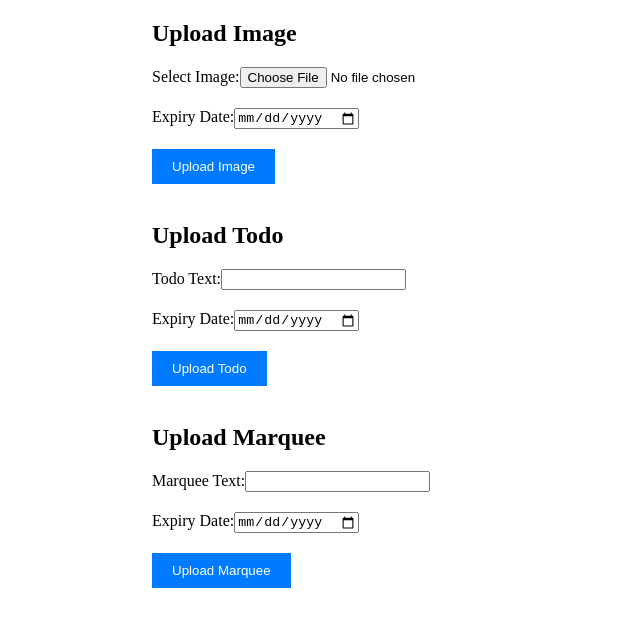
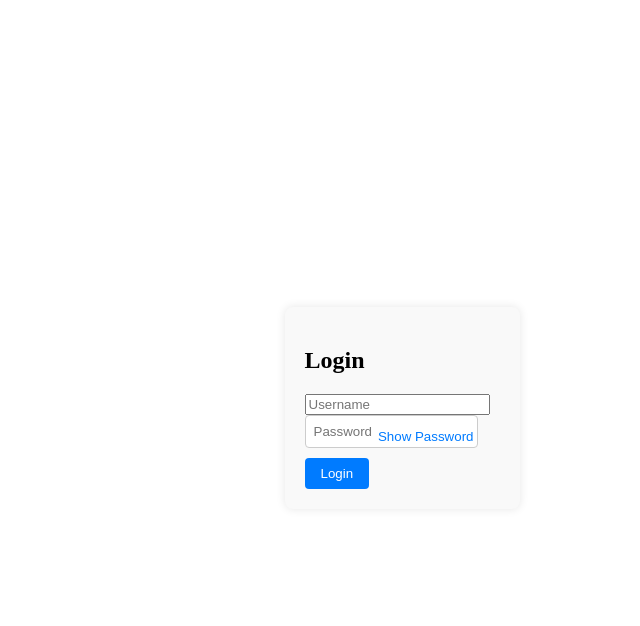
Before and after one commit to Parzivial96/Dboard_upload, a Next.js app: page / in a window 1280 px wide. Shown: the top 626 px of the page, without its empty margins (238-878 px from the left). Built offline with nearby package versions, Linux system fonts and the light colour scheme.

Commit message:
intital Login feature added

```diff
--- /dev/null
+++ b/src/app/login.tsx
@@ -0,0 +1,102 @@
+"use client";
+
+import React, { useState } from 'react';
+import MultiUpload from './upload';
+
+const LoginPage = () => {
+  const [username, setUsername] = useState('');
+  const [password, setPassword] = useState('');
+  const [isLoggedIn, setIsLoggedIn] = useState(false);
+  const [showPassword, setShowPassword] = useState(false);
+
+  const handleLogin = () => {
+    // Hardcoded credentials for demonstration purposes
+    const validUsername = 'admin';
+    const validPassword = 'password';
+
+    if (username === validUsername && password === validPassword) {
+      setIsLoggedIn(true);
+    } else {
+      alert('Invalid username or password');
+    }
+  };
+
+  const handleLogout = () => {
+    setIsLoggedIn(false);
+  };
+
+  return (
+    <div className="login-container">
+      {!isLoggedIn ? (
+        <div className="login-form">
+          <h2>Login</h2>
+          <input type="text" placeholder="Username" value={username} onChange={(e) => setUsername(e.target.value)} />
+          <div className="password-input">
+            <input type={showPassword ? 'text' : 'password'} placeholder="Password" value={password} onChange={(e) => setPassword(e.target.value)} />
+            <button onClick={() => setShowPassword(!showPassword)}>{showPassword ? 'Hide' : 'Show'} Password</button>
+          </div>
+          <button onClick={handleLogin}>Login</button>
+        </div>
+      ) : (
+        <div className="welcome-message">
+          <h2>Welcome, {username}!</h2>
+          <button onClick={handleLogout}>Logout</button>
+          <MultiUpload />
+        </div>
+      )}
+      <style jsx>{`
+        .login-container {
+          display: flex;
+          justify-content: center;
+          align-items: center;
+          height: 100vh;
+        }
+
+        .login-form {
+          background-color: #f9f9f9;
+          padding: 20px;
+          border-radius: 8px;
+          box-shadow: 0 0 10px rgba(0, 0, 0, 0.1);
+        }
+
+        .password-input {
+          position: relative;
+        }
+
+        .password-input input {
+          margin-bottom: 10px;
+          padding: 8px;
+          width: calc(100% - 40px);
+          border: 1px solid #ccc;
+          border-radius: 4px;
+        }
+
+        .password-input button {
+          position: absolute;
+          top: 50%;
+          right: 10px;
+          transform: translateY(-50%);
+          background: none;
+          border: none;
+          cursor: pointer;
+          color: #007bff;
+        }
+
+        button {
+          background-color: #007bff;
+          color: #fff;
+          border: none;
+          padding: 8px 16px;
+          border-radius: 4px;
+          cursor: pointer;
+        }
+
+        button:hover {
+          background-color: #0056b3;
+        }
+      `}</style>
+    </div>
+  );
+};
+
+export default LoginPage;
--- a/src/app/page.tsx
+++ b/src/app/page.tsx
@@ -1,9 +1,31 @@
+"use client";
+
 //import Image from "next/image";
-import styles from "./page.module.css";
-import MultiUpload from "./upload";
+import React, { useState } from 'react';
+import LoginPage from './login';
 
 export default function Home() {
+  const [isLoggedIn, setIsLoggedIn] = useState(false);
+
+  const handleLoginSuccess = () => {
+    setIsLoggedIn(true);
+  };
+
+  const handleLogout = () => {
+    setIsLoggedIn(false);
+  };
+
   return (
-    <MultiUpload />
+    <div className="container">
+      {!isLoggedIn ? (
+        <LoginPage onLoginSuccess={handleLoginSuccess} />
+      ) : (
+        <>
+          <h1>Welcome to the MultiUpload Page!</h1>
+          <button onClick={handleLogout}>Logout</button>
+          <MultiUpload />
+        </>
+      )}
+    </div>
   );
 }
```
